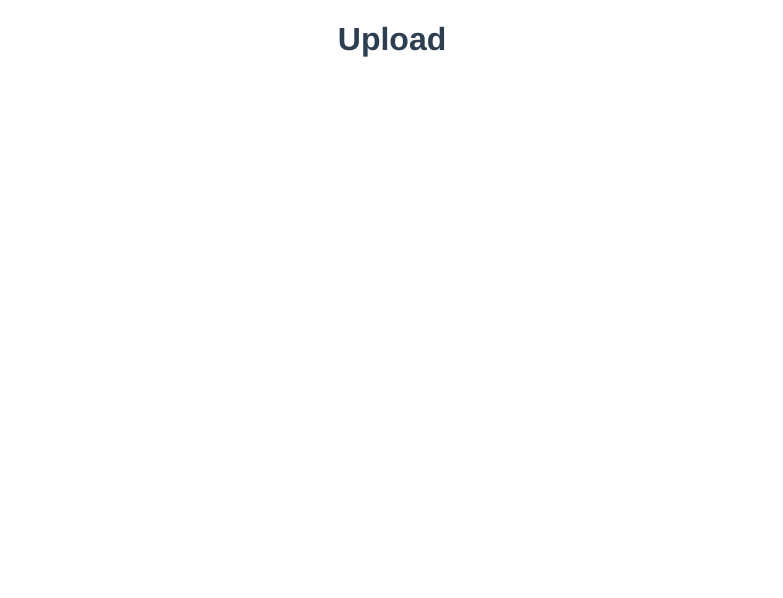
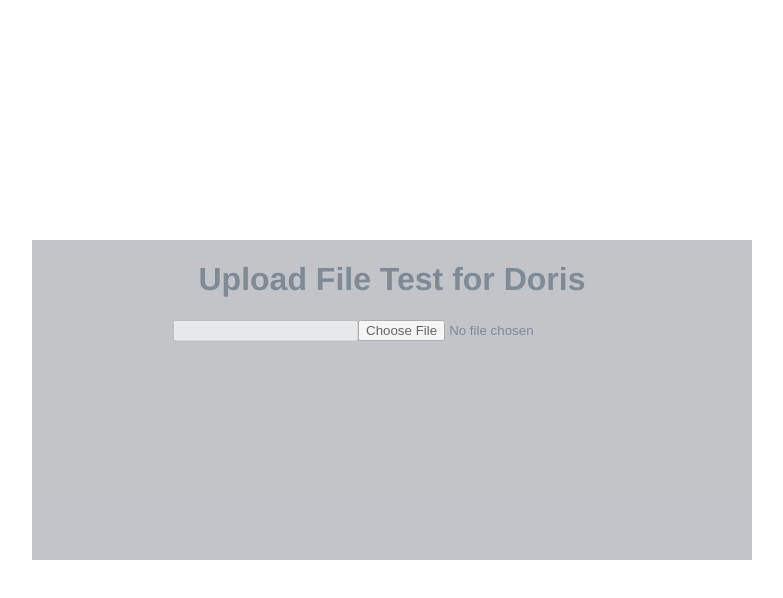
Before and after one commit to AdamWang93/vue-test-project, a Vue app: page /#/upload in a window 1280 px wide. Shown: the top 598 px of the page, without its empty margins (248-1031 px from the left). Built offline with nearby package versions, Linux system fonts and the light colour scheme.

Commit message:
Add Element UI

```diff
--- a/package.json
+++ b/package.json
@@ -8,6 +8,7 @@
     "lint": "vue-cli-service lint"
   },
   "dependencies": {
+    "element-ui": "^2.4.11",
     "vue": "^2.5.17",
     "vue-router": "^3.0.1"
   },
--- a/src/views/UploadFileExample.vue
+++ b/src/views/UploadFileExample.vue
@@ -1,5 +1,42 @@
 <template>
-  <div class="about">
-    <h1>Upload</h1>
+  <div id="uploadPageDiv">
+    <div id="uploadBoxDiv">
+      <h1>Upload File Test for Doris</h1>
+      <input type="text" disabled=true>
+      <input type="file">
+    </div>
   </div>
 </template>
+
+<script>
+// @ is an alias to /src
+import IdPasswordInput from "@/components/IdPasswordInput.vue";
+
+export default {
+  name: "UploadFile",
+  components: {
+    // IdPasswordInput
+  }
+};
+</script>
+
+<style>
+#uploadPageDiv {
+  overflow: auto;
+  height: 100%;
+  /* background-image: url(../assets/home_background.jpg); */
+  background-size: contain;
+  display: -webkit-flex;
+  display: flex;
+}
+
+#uploadBoxDiv {
+  /* margin: 10rem; */
+  height: 20rem;
+  width: 45rem;
+  background-color: #92959eee;
+  opacity: 0.6;
+  border: black;
+  margin: auto;
+}
+</style>
```
Also changed, not shown: src/main.js (+11 -6 lines), 1 other file (tests, documents, lock files or other folders).
